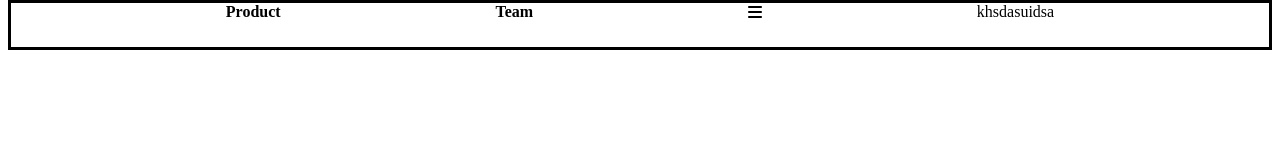
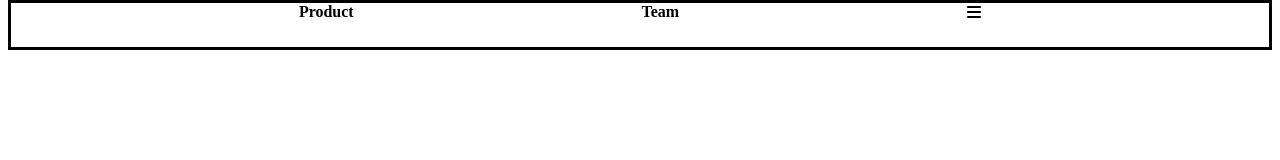
Before and after one commit to SatyaRy/--SerkSa, a plain HTML site: page index.html in a window 1280 px wide. Drawn offline with Linux system fonts and the light colour scheme.

Commit message:
Update index.html

```diff
--- a/index.html
+++ b/index.html
@@ -14,7 +14,6 @@
                 <h4>Product</h4>
                 <h4>Team</h4>
                 <i class="fa-solid fa-bars"></i>
-                khsdasuidsa
             </div>
         </header>
     </div>
```
